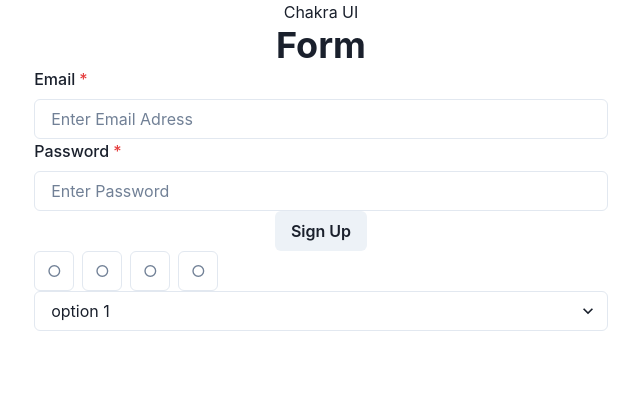
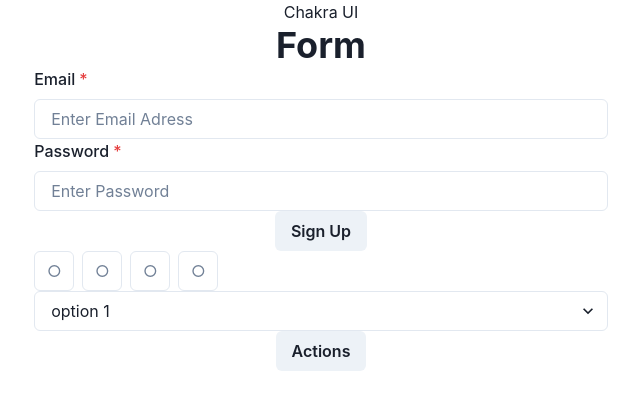
Before and after one commit to ankitsng0007/AnkitRepo, a React (Create React App) app in the folder RCT-101/Day-18/Asgn-1/chakra-ui/: page / in a window 1280 px wide. Shown: the top 410 px of the page, without its empty margins (319-959 px from the left). Built offline with nearby package versions, Linux system fonts and the light colour scheme.

Commit message:
file added

```diff
--- a/RCT-101/Day-18/Asgn-1/chakra-ui/src/Component/Form.jsx
+++ b/RCT-101/Day-18/Asgn-1/chakra-ui/src/Component/Form.jsx
@@ -1,6 +1,6 @@
 import {Input,Button, Heading, Container, Stack,
      FormControl, FormLabel, Box,
-     HStack, PinInput, PinInputField, Select,option} from "@chakra-ui/react";
+     HStack, PinInput, PinInputField, Select,option, Menu, MenuButton, MenuList, MenuItem} from "@chakra-ui/react";
 import { useState } from "react";
 
 export const Form=()=>{
@@ -41,6 +41,19 @@ export const Form=()=>{
                 <option value="3">option 3</option>
             </Select>
         </box>
+        <Box>
+            <Menu>
+            <MenuButton as={Button}>
+                Actions
+            </MenuButton>
+            <MenuList>
+                <MenuItem>Download</MenuItem>
+                <MenuItem>Create a copy</MenuItem>
+                <MenuItem>Mark As Draft</MenuItem>
+                <MenuItem>Delete</MenuItem>
+            </MenuList>
+            </Menu>
+        </Box>
         </Container>
     )
 }
```
